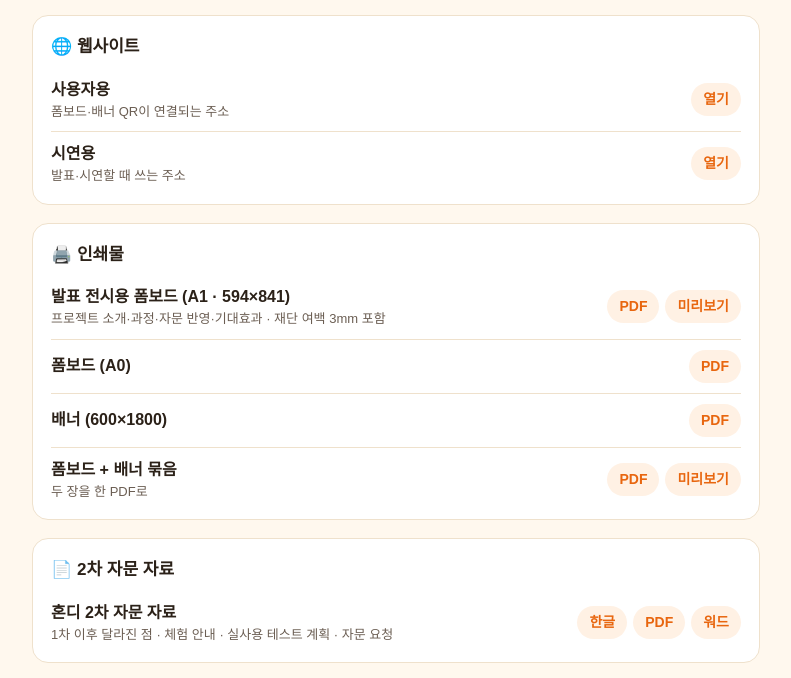
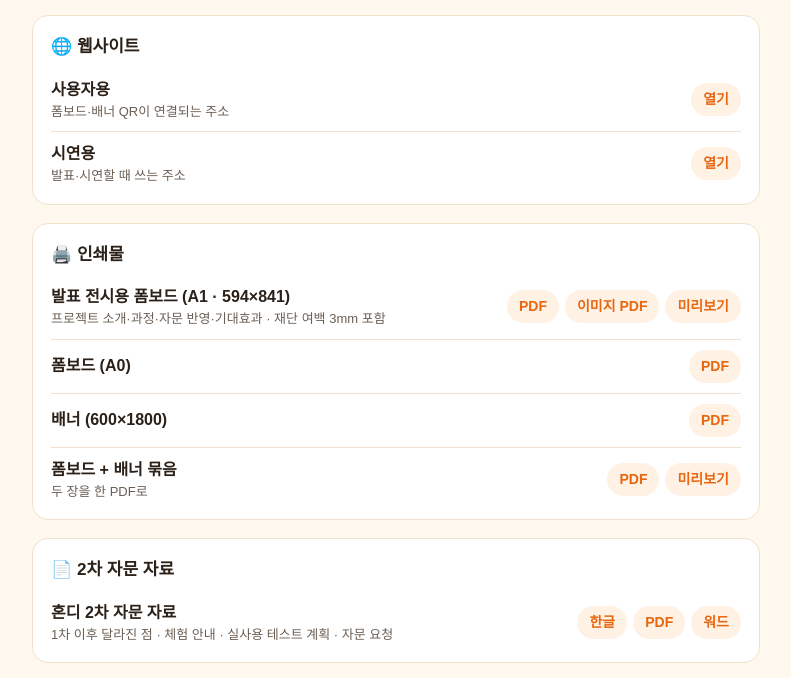
Before and after one commit to oasishondi/oasishondi.github.io, a plain HTML site: page print/index.html in a window 1280 px wide. Shown: the part 102-780 px from the top of the page, without its empty margins (244-1035 px from the left). Drawn offline with Linux system fonts and the light colour scheme.

Commit message:
Add 300dpi image-only A1 PDF
Co-Authored-By: Claude Opus 5.5 <noreply@anthropic.com>
Claude-Session: https://claude.ai/code/session_01WKtxP5J3xLJLTvfqmeQwBT

```diff
--- a/print/index.html
+++ b/print/index.html
@@ -38,7 +38,7 @@ footer{margin-top:24px;color:var(--ink2);font-size:13px}
 
 <section>
 <h2>🖨️ 인쇄물</h2>
-<div class="row"><div class="name">발표 전시용 폼보드 (A1 · 594×841)<small>프로젝트 소개·과정·자문 반영·기대효과 · 재단 여백 3mm 포함</small></div><div class="links"><a class="btn" href="Hondi_exhibit_A1_v11.pdf">PDF</a><a class="btn" href="Hondi_exhibit_A1_v11.png">미리보기</a></div></div>
+<div class="row"><div class="name">발표 전시용 폼보드 (A1 · 594×841)<small>프로젝트 소개·과정·자문 반영·기대효과 · 재단 여백 3mm 포함</small></div><div class="links"><a class="btn" href="Hondi_exhibit_A1_v11.pdf">PDF</a><a class="btn" href="Hondi_exhibit_A1_v11_image.pdf">이미지 PDF</a><a class="btn" href="Hondi_exhibit_A1_v11.png">미리보기</a></div></div>
 <div class="row"><div class="name">폼보드 (A0)</div><div class="links"><a class="btn" href="Hondi_foamboard_v9.pdf">PDF</a></div></div>
 <div class="row"><div class="name">배너 (600×1800)</div><div class="links"><a class="btn" href="Hondi_banner_v9.pdf">PDF</a></div></div>
 <div class="row"><div class="name">폼보드 + 배너 묶음<small>두 장을 한 PDF로</small></div><div class="links"><a class="btn" href="Hondi_print_v9.pdf">PDF</a><a class="btn" href="Hondi_preview_v9.png">미리보기</a></div></div>
```
Also changed, not shown: 1 other file.
